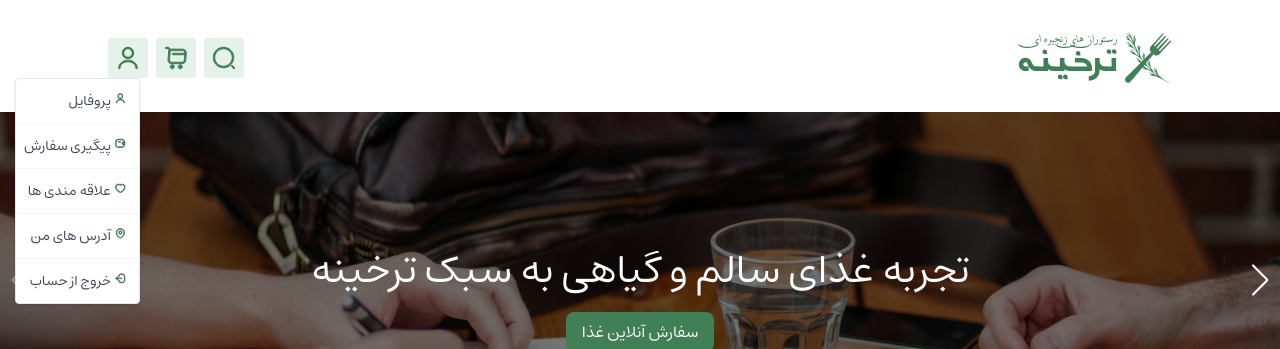
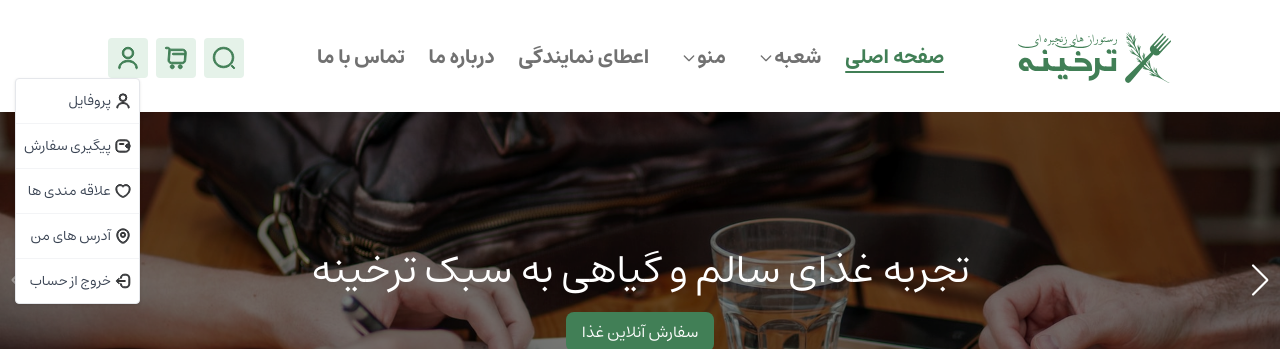
Before and after one commit to amirk1998/Food-Next, a Next.js app in the folder client/: page / in a window 1280 px wide. Both pictures are taken after a click on the button 128 px from the left and 57 px from the top of the page. Shown: the top 349 px of the page. Built offline with nearby package versions, Linux system fonts and the light colour scheme.

Commit message:
Update Navbar for Desktop View : Part 02

```diff
--- a/client/package.json
+++ b/client/package.json
@@ -11,6 +11,7 @@
   "dependencies": {
     "@emotion/react": "^11.11.1",
     "@emotion/styled": "^11.11.0",
+    "@headlessui/react": "^1.7.16",
     "@mui/material": "^5.14.0",
     "@svgr/webpack": "^8.0.1",
     "@uidotdev/usehooks": "^2.0.1",
--- a/client/public/icons/HeartIcon.jsx
+++ b/client/public/icons/HeartIcon.jsx
@@ -5,7 +5,7 @@ const HeartIcon = () => {
     <svg
       xmlns='http://www.w3.org/2000/svg'
       className='h-4 w-4 md:h-6 md:w-6 '
-      viewBox='0 0 24 24'
+      viewBox='0 0 16 16'
       fill='currentColor'
     >
       <path
--- a/client/public/icons/LocationIcon.jsx
+++ b/client/public/icons/LocationIcon.jsx
@@ -5,7 +5,7 @@ const LocationIcon = () => {
     <svg
       xmlns='http://www.w3.org/2000/svg'
       className='h-4 w-4 md:h-6 md:w-6 '
-      viewBox='0 0 24 24'
+      viewBox='0 0 16 16'
       fill='currentColor'
     >
       <path
--- a/client/public/icons/LogoutIcon.jsx
+++ b/client/public/icons/LogoutIcon.jsx
@@ -5,7 +5,7 @@ const LogoutIcon = () => {
     <svg
       xmlns='http://www.w3.org/2000/svg'
       className='h-4 w-4 md:h-6 md:w-6 '
-      viewBox='0 0 24 24'
+      viewBox='0 0 16 16'
       fill='currentColor'
     >
       <path
--- a/client/public/icons/ProfileItem.jsx
+++ b/client/public/icons/ProfileItem.jsx
@@ -4,8 +4,8 @@ const ProfileItem = () => {
   return (
     <svg
       xmlns='http://www.w3.org/2000/svg'
-      className='h-4 w-4 md:h-6 md:w-6 '
-      viewBox='0 0 24 24'
+      className='h-4 w-4 '
+      viewBox='0 0 16 16'
       fill='currentColor'
     >
       <path
--- a/client/public/icons/WalletIcon.jsx
+++ b/client/public/icons/WalletIcon.jsx
@@ -5,7 +5,7 @@ const WalletIcon = () => {
     <svg
       xmlns='http://www.w3.org/2000/svg'
       className='h-4 w-4 md:h-6 md:w-6 '
-      viewBox='0 0 24 24'
+      viewBox='0 0 16 16'
       fill='currentColor'
     >
       <path
--- a/client/src/app/NavBar.jsx
+++ b/client/src/app/NavBar.jsx
@@ -8,12 +8,18 @@ import { useState } from 'react';
 import SidebarMenu from './Sidebar';
 import SearchIcon from '@/public/icons/SearchIcon';
 import Link from 'next/link';
+import { usePathname } from 'next/navigation';
+import BranchNavbar from '@/components/BranchNavbar';
+import MenuNavbar from '@/components/MenuNavbar';
 
 const NavBar = () => {
+  const pathname = usePathname();
   const [isSidebarOpen, setIsSidebarOpen] = useState(false);
 
+  console.log(pathname);
+
   return (
-    <header className=' w-full px-5 py-4 lg:h-[112px] lg:max-w-screen-lg lg:px-[108px] lg:py-8 xl:max-w-screen-xl'>
+    <header className=' w-full px-5 py-4 lg:h-[112px] lg:px-[108px] lg:py-8 '>
       <nav>
         {/* Mobile NavBar */}
         <div className='flex items-center justify-between  md:hidden'>
@@ -42,8 +48,70 @@ const NavBar = () => {
           <TitleText isMobile={false} />
           {/* Section 2 Menu */}
           <ul className='flex flex-1 items-center justify-center gap-x-6'>
+            {/* # LI #1 */}
             <li className='text-xl'>
-              <Link href='/' className='block'></Link>
+              <Link
+                href='/'
+                className={
+                  pathname === '/'
+                    ? 'text-xl font-bold text-primary-800 underline decoration-current underline-offset-8'
+                    : 'text-xl font-bold text-secondary-700'
+                }
+              >
+                صفحه اصلی
+              </Link>
+            </li>
+
+            {/* # LI #2 */}
+            <li className='text-xl font-bold text-secondary-700'>
+              <BranchNavbar />
+            </li>
+
+            {/* # LI #3 */}
+            <li className='text-xl font-bold text-secondary-700'>
+              <MenuNavbar />
+            </li>
+
+            {/* # LI #4 */}
+            <li className='text-xl'>
+              <Link
+                href='/#'
+                className={
+                  pathname === ''
+                    ? 'text-xl font-bold text-primary-800 underline decoration-current underline-offset-8'
+                    : 'text-xl font-bold text-secondary-700'
+                }
+              >
+                اعطای نمایندگی
+              </Link>
+            </li>
+
+            {/* # LI #5 */}
+            <li className='text-xl'>
+              <Link
+                href='/#'
+                className={
+                  pathname === '/about-us'
+                    ? 'text-xl font-bold text-primary-800 underline decoration-current underline-offset-8'
+                    : 'text-xl font-bold text-secondary-700'
+                }
+              >
+                درباره ما
+              </Link>
+            </li>
+
+            {/* # LI #6 */}
+            <li className='text-xl'>
+              <Link
+                href='/#'
+                className={
+                  pathname === '/contact-us'
+                    ? 'text-xl font-bold text-primary-800 underline decoration-current underline-offset-8'
+                    : 'text-xl font-bold text-secondary-700'
+                }
+              >
+                تماس با ما
+              </Link>
             </li>
           </ul>
           {/* Section 3 Icons */}
--- /dev/null
+++ b/client/src/components/BranchNavbar.jsx
@@ -0,0 +1,36 @@
+'use client';
+
+import { Dropdown } from 'flowbite-react';
+import Link from 'next/link';
+
+const BranchNavbar = () => {
+  return (
+    <Dropdown inline label='شعبه' className='z-20'>
+      <Dropdown.Item className='text-secondary-800'>
+        <Link className='block px-2 py-0.5' href={'#'}>
+          اکباتان
+        </Link>
+      </Dropdown.Item>
+      <Dropdown.Divider />
+      <Dropdown.Item className='text-secondary-800'>
+        <Link className='block px-2 py-0.5' href={'#'}>
+          چالوس
+        </Link>
+      </Dropdown.Item>
+      <Dropdown.Divider />
+      <Dropdown.Item className='text-secondary-800'>
+        <Link className='block px-2 py-0.5' href={'#'}>
+          اقدسیه
+        </Link>
+      </Dropdown.Item>
+      <Dropdown.Divider />
+      <Dropdown.Item className='text-secondary-800'>
+        <Link className='block px-2 py-0.5' href={'#'}>
+          ونک
+        </Link>
+      </Dropdown.Item>
+    </Dropdown>
+  );
+};
+
+export default BranchNavbar;
--- /dev/null
+++ b/client/src/components/MenuNavbar.jsx
@@ -0,0 +1,36 @@
+'use client';
+
+import { Dropdown } from 'flowbite-react';
+import Link from 'next/link';
+
+const MenuNavbar = () => {
+  return (
+    <Dropdown inline label='منو' className='z-20'>
+      <Dropdown.Item className='text-secondary-800'>
+        <Link className='block px-2 py-0.5' href={'#'}>
+          غذای اصلی
+        </Link>
+      </Dropdown.Item>
+      <Dropdown.Divider />
+      <Dropdown.Item className='text-secondary-800'>
+        <Link className='block px-2 py-0.5' href={'#'}>
+          پیش غذا
+        </Link>
+      </Dropdown.Item>
+      <Dropdown.Divider />
+      <Dropdown.Item className='text-secondary-800'>
+        <Link className='block px-2 py-0.5' href={'#'}>
+          دسر
+        </Link>
+      </Dropdown.Item>
+      <Dropdown.Divider />
+      <Dropdown.Item className='text-secondary-800'>
+        <Link className='block px-2 py-0.5' href={'#'}>
+          نوشیدنی
+        </Link>
+      </Dropdown.Item>
+    </Dropdown>
+  );
+};
+
+export default MenuNavbar;
--- a/client/src/components/Profile.jsx
+++ b/client/src/components/Profile.jsx
@@ -18,35 +18,35 @@ const ProfileDropDown = ({ isMobile = true }) => {
       className='z-20'
     >
       <Dropdown.Item
-        className='flex items-center gap-x-1 px-2 text-sm'
+        className='flex items-center gap-x-1 stroke-secondary-800 px-2 text-sm'
         icon={ProfileItem}
       >
         پروفایل
       </Dropdown.Item>
       <Dropdown.Divider />
       <Dropdown.Item
-        className='flex items-center gap-x-1 px-2'
+        className='flex items-center gap-x-1 stroke-secondary-800 px-2 text-sm'
         icon={WalletIcon}
       >
         پیگیری سفارش
       </Dropdown.Item>
       <Dropdown.Divider />
       <Dropdown.Item
-        className='flex items-center gap-x-1 px-2'
+        className='flex items-center gap-x-1 stroke-secondary-800 px-2 text-sm'
         icon={HeartIcon}
       >
         علاقه مندی ها
       </Dropdown.Item>
       <Dropdown.Divider />
       <Dropdown.Item
-        className='flex items-center gap-x-1 px-2'
+        className='flex items-center gap-x-1 stroke-secondary-800 px-2 text-sm'
         icon={LocationIcon}
       >
         آدرس های من
       </Dropdown.Item>
       <Dropdown.Divider />
       <Dropdown.Item
-        className='flex items-center gap-x-1 px-2'
+        className='flex items-center gap-x-1 stroke-secondary-800 px-2 text-sm'
         icon={LogoutIcon}
       >
         خروج از حساب
```
Also changed, not shown: 1 other file (tests, documents, lock files or other folders).
